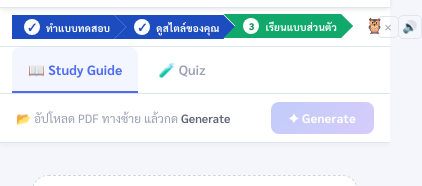
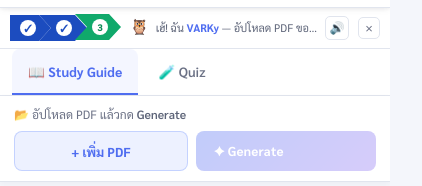
Before and after one commit to PlawanlnwZ/Personalized-Study, a plain HTML site: page public/study.html in a window 390 px wide. Shown: the part 42-228 px from the top of the page, 422 px wide, since content can reach past the window. Drawn offline with nearby package versions, Linux system fonts and the light colour scheme; a script that the page names is missing.

Commit message:
Mobile Responsive

```diff
--- a/public/study.html
+++ b/public/study.html
@@ -26,7 +26,7 @@
   --accent-k:  #e6a91f;
   --text:      #15182a;
   --text-muted:#5d6478;
-  --text-dim:  #9aa0b5;
+  --text-dim:  #6b7185;   /* AA-compliant (~4.7:1 on white); still de-emphasised vs muted */
   --white:     #ffffff;
   --shadow-sm: 0 1px 2px rgba(21,24,42,0.04), 0 2px 6px rgba(21,24,42,0.06);
   --shadow-md: 0 4px 12px rgba(21,24,42,0.08), 0 2px 4px rgba(21,24,42,0.04);
@@ -37,11 +37,13 @@
   --left-w:    255px;
   --radius:    10px;
   --radius-lg: 16px;
+  --pdf-stage: #e4e8f1;   /* PDF viewer "stage" backdrop (light) */
 }
 
 /* ── Dark theme tokens ── */
 :root[data-theme="dark"] {
   --bg:        #0e1016;
+  --pdf-stage: #0e1016;
   --surface:   #171a25;
   --card:      #1d2030;
   --card2:     #171a25;
@@ -49,7 +51,7 @@
   --border2:   #3a3f54;
   --text:      #e8eaf2;
   --text-muted:#9aa0b5;
-  --text-dim:  #6d7286;
+  --text-dim:  #8a90a6;   /* AA-compliant on dark surfaces (~5.1-6.0:1) */
   --shadow-sm: 0 1px 2px rgba(0,0,0,0.4), 0 2px 6px rgba(0,0,0,0.35);
   --shadow-md: 0 4px 12px rgba(0,0,0,0.45), 0 2px 4px rgba(0,0,0,0.3);
 }
@@ -344,7 +346,7 @@ body.col-resizing * { pointer-events: none !important; }
   display: flex;
   flex-direction: column;
   overflow: hidden;
-  background: #0e1016;
+  background: var(--pdf-stage);
 }
 .viewer-toolbar {
   height: 36px;
@@ -420,7 +422,7 @@ body.col-resizing * { pointer-events: none !important; }
   flex-direction: column;
   align-items: center;
   justify-content: center;
-  color: var(--text-dim);
+  color: var(--text-muted);
   gap: 10px;
   padding: 20px;
   text-align: center;
@@ -594,6 +596,29 @@ body.col-resizing * { pointer-events: none !important; }
 }
 .btn-generate:hover:not(:disabled) { transform: translateY(-1px); box-shadow: 0 4px 16px rgba(79,109,240,0.35); }
 .btn-generate:disabled { opacity: 0.35; cursor: not-allowed; transform: none; }
+/* Mobile-only upload button (desktop uses the sidebar "+ Add") */
+.btn-add-pdf-mobile {
+  display: none;
+  align-items: center;
+  justify-content: center;
+  gap: 6px;
+  height: 32px;
+  padding: 0 14px;
+  flex-shrink: 0;
+  background: rgba(108,143,255,0.12);
+  border: 1px solid rgba(108,143,255,0.32);
+  color: var(--accent-v);
+  font-family: 'Sarabun', sans-serif;
+  font-size: 12.5px;
+  font-weight: 700;
+  border-radius: 8px;
+  cursor: pointer;
+  position: relative;
+  white-space: nowrap;
+  transition: background 0.2s;
+}
+.btn-add-pdf-mobile:hover { background: rgba(108,143,255,0.2); }
+.btn-add-pdf-mobile input { position: absolute; inset: 0; opacity: 0; cursor: pointer; width: 100%; }
 .spinner {
   width: 12px; height: 12px;
   border: 2px solid rgba(255,255,255,0.3);
@@ -710,7 +735,10 @@ body.col-resizing * { pointer-events: none !important; }
   font-size: 12px; line-height: 1.55;
 }
 .guide-content pre code { background: none; padding: 0; font-size: inherit; color: var(--text); }
-.guide-content table { width: 100%; border-collapse: collapse; margin: 0 0 14px; font-size: 12px; }
+/* display:block + overflow-x lets wide tables scroll inside the column
+   instead of stretching the whole page on narrow screens. */
+.guide-content table { display: block; width: 100%; max-width: 100%; overflow-x: auto; border-collapse: collapse; margin: 0 0 14px; font-size: 12px; }
+.guide-content img { max-width: 100%; height: auto; }
 .guide-content th,.guide-content td { padding: 8px 11px; border: 1px solid var(--border); text-align: left; }
 .guide-content th { background: #f0f3fa; color: var(--text); font-weight: 700; }
 .guide-content tr:nth-child(even) { background: #fafbfd; }
@@ -1054,10 +1082,11 @@ body.col-resizing * { pointer-events: none !important; }
   background: var(--card); border: 1px solid var(--border);
   border-radius: 100px; padding: 8px 18px;
   font-size: 12px; color: var(--accent-r); font-weight: 600;
-  z-index: 9999; transition: transform 0.3s cubic-bezier(0.4,0,0.2,1);
+  z-index: 9999; opacity: 0; visibility: hidden;
+  transition: transform 0.3s cubic-bezier(0.4,0,0.2,1), opacity 0.3s ease, visibility 0.3s;
   white-space: nowrap; pointer-events: none;
 }
-.toast.show { transform: translateX(-50%) translateY(0); }
+.toast.show { transform: translateX(-50%) translateY(0); opacity: 1; visibility: visible; }
 
 /* Quiz */
 .quiz-diff-btn {
@@ -1211,6 +1240,13 @@ body.col-resizing * { pointer-events: none !important; }
 }
 @media (max-width: 580px) {
   .left-col { display: none; }
+  /* Sidebar (and its "+ Add") is hidden on phones — surface upload in the bar.
+     Stack: hint spans the row, then upload + generate share the row below as
+     two equal, comfortably tall (40px) tap targets. */
+  .btn-add-pdf-mobile { display: inline-flex; }
+  .generate-bar { flex-wrap: wrap; gap: 8px; padding: 10px 14px; }
+  .generate-bar-hint { flex: 1 1 100%; white-space: normal; margin-bottom: 1px; }
+  .btn-add-pdf-mobile, .btn-generate { flex: 1; height: 40px; font-size: 13px; }
 }
 
 /* ── Phase 1.5: Compact step strip + VARKy narrator ── */
@@ -1344,6 +1380,20 @@ body.col-resizing * { pointer-events: none !important; }
   .step-chev-mini:first-child { padding-left: 12px; }
   .narrator-mini { font-size: 11px; gap: 7px; }
   .narrator-mini .n-avatar { font-size: 15px; }
+  /* The 4 VARK score chips (Visual 25% …) are nowrap and force the nav to
+     ~683px, overflowing the whole page on phones. The dominant style is
+     already shown in the narrator + the V/A/R/K legend, so hide them here. */
+  #nav-vark-wrap { display: none; }
+}
+@media (max-width: 640px) {
+  /* Collapse step chevrons to number-only badges. The Thai labels forced a
+     ~424px min-width on the strip, clipping the narrator/close/TTS buttons
+     off-screen on phones. Numbers preserve the 1-2-3 progress affordance. */
+  .step-chev-mini > span:not([class]) { display: none; }
+  .step-chev-mini { padding: 5px 15px 5px 17px; }
+  .step-chev-mini:first-child { padding-left: 10px; }
+  .step-chev-mini:last-child { padding-right: 13px; }
+  .step-strip { gap: 9px; padding: 7px 10px; }
 }
 
 /* ── Integrated section: embedded video + quiz per topic ── */
@@ -1476,7 +1526,7 @@ body.col-resizing * { pointer-events: none !important; }
     <div class="pdf-tabs-header">
       <span class="pdf-tabs-title">PDF Files</span>
       <label class="btn-add-pdf">
-        <input type="file" accept=".pdf" multiple onchange="handleSidebarFiles(this.files)">
+        <input type="file" accept=".pdf" multiple onchange="handleSidebarFiles(this.files)" aria-label="อัปโหลดไฟล์ PDF">
         + Add
       </label>
     </div>
@@ -1517,7 +1567,11 @@ body.col-resizing * { pointer-events: none !important; }
     </div>
 
     <div class="generate-bar">
-      <span class="generate-bar-hint" id="generate-bar-hint">📂 อัปโหลด PDF ทางซ้าย แล้วกด <strong>Generate</strong></span>
+      <span class="generate-bar-hint" id="generate-bar-hint">📂 อัปโหลด PDF แล้วกด <strong>Generate</strong></span>
+      <label class="btn-add-pdf-mobile" title="เพิ่มไฟล์ PDF">
+        <input type="file" accept=".pdf" multiple onchange="handleSidebarFiles(this.files)" aria-label="อัปโหลดไฟล์ PDF">
+        <span>+ เพิ่ม PDF</span>
+      </label>
       <button class="btn-generate" id="btn-generate" onclick="generate()" disabled>
         <div class="spinner" id="spinner"></div>
         <span>✦ Generate</span>
--- a/public/style.css
+++ b/public/style.css
@@ -20,7 +20,7 @@
   /* ── Text ── */
   --text:       #131628;
   --text-muted: #4f566b;
-  --text-dim:   #8a92a9;
+  --text-dim:   #6b7185;   /* AA-compliant (~4.7:1 on white); still de-emphasised vs muted */
   --white:      #ffffff;
 
   /* ── Shadows (tuned for slightly more depth) ── */
@@ -1059,13 +1059,15 @@ body::before {
   color: #5cd6b0;
   font-weight: 700;
   z-index: 999;
-  transition: transform 0.3s cubic-bezier(0.4,0,0.2,1);
+  opacity: 0;
+  visibility: hidden;
+  transition: transform 0.3s cubic-bezier(0.4,0,0.2,1), opacity 0.3s ease, visibility 0.3s;
   white-space: nowrap;
   pointer-events: none;
   box-shadow: var(--shadow-lg);
 }
 
-.toast.show { transform: translateX(-50%) translateY(0); }
+.toast.show { transform: translateX(-50%) translateY(0); opacity: 1; visibility: visible; }
 
 /* ══════════════════════════════════════
    TTS Bar
@@ -1201,7 +1203,7 @@ body::before {
   --border-strong: #363c54;
   --text:          #e8eaf4;
   --text-muted:    #8f97b3;
-  --text-dim:      #5c647e;
+  --text-dim:      #8a90a6;   /* AA-compliant on dark surfaces (~5.1-6.0:1) */
   --shadow-sm: 0 1px 3px rgba(0,0,0,0.45), 0 3px 8px rgba(0,0,0,0.40);
   --shadow-md: 0 4px 16px rgba(0,0,0,0.55), 0 2px 6px rgba(0,0,0,0.35);
   --shadow-lg: 0 16px 40px rgba(0,0,0,0.65), 0 4px 12px rgba(0,0,0,0.4);
```
